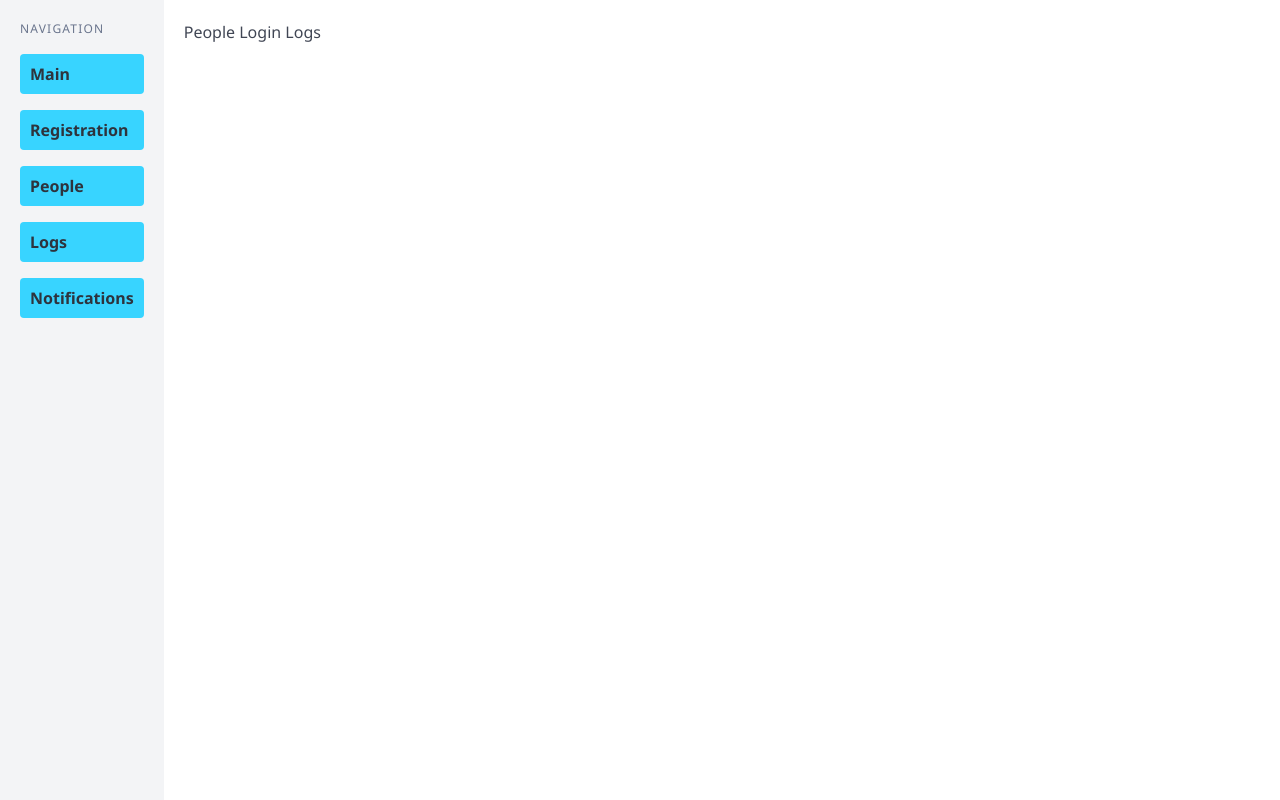
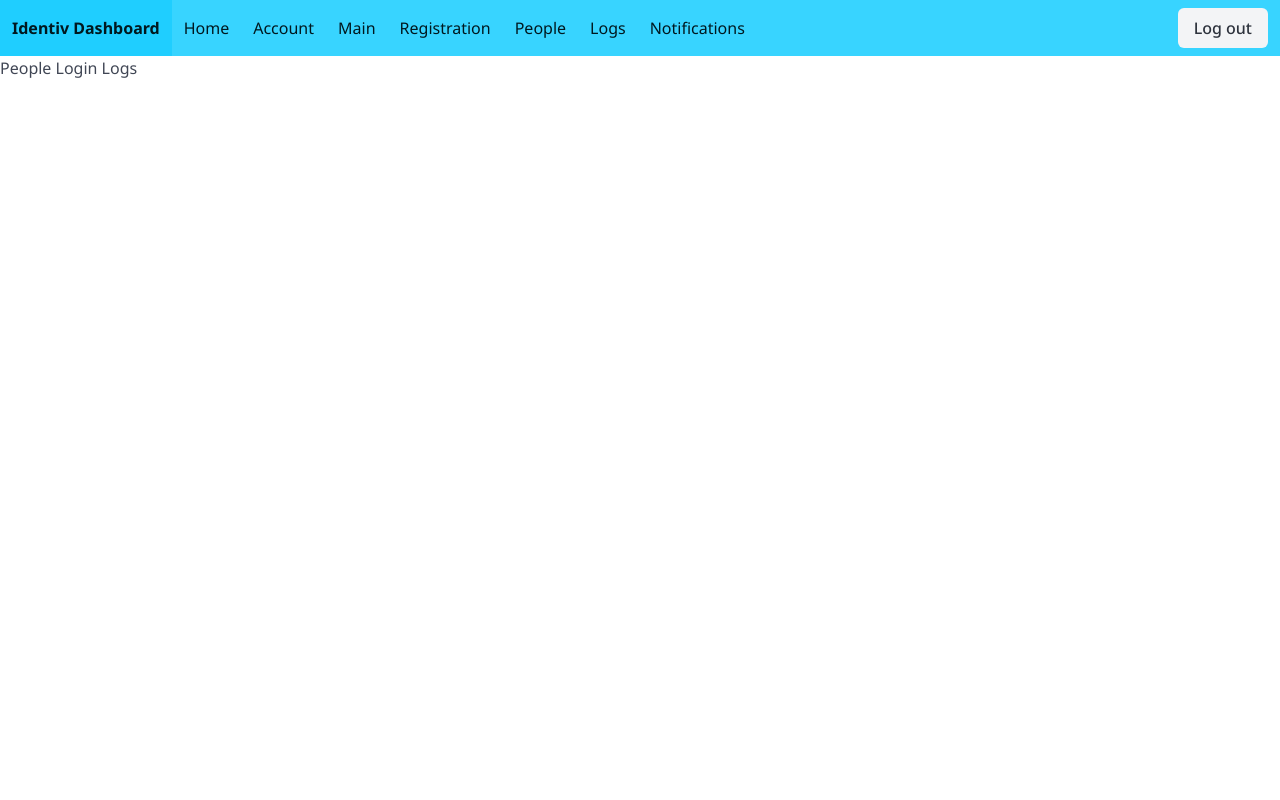
Before and after one commit to Avaneesh-Chopdekar/Identiv, a Django app: page /dashboard/logs/ in a window 1280 px wide. Run offline with Django 5.2, Linux system fonts and the light colour scheme.

Commit message:
replaced sidebar with navbar

```diff
--- /dev/null
+++ b/dashboard/static/dashboard/main.js
@@ -0,0 +1,17 @@
+const navbarBurgers = document.querySelectorAll(".navbar-burger");
+
+// Check if there are any navbar burgers
+if (navbarBurgers.length > 0) {
+  // Add a click event on each of them
+  navbarBurgers.forEach((navbarBurger) => {
+    navbarBurger.addEventListener("click", () => {
+      // Get the target from the "data-target" attribute
+      const target = navbarBurger.dataset.target;
+      const targetElement = document.getElementById(target);
+
+      // Toggle the "is-active" class on both the "navbar-burger" and the "navbar-menu"
+      navbarBurger.classList.toggle("is-active");
+      targetElement.classList.toggle("is-active");
+    });
+  });
+}
--- a/dashboard/templates/dashboard/base.html
+++ b/dashboard/templates/dashboard/base.html
@@ -21,6 +21,8 @@
 </head>
 
 <body>
+    {% include 'dashboard/partials/navbar.html' %}
+
     {% block body %}{% endblock %}
 
     <script src="{% static 'dashboard/main.js' %}"></script>
--- a/dashboard/templates/dashboard/index.html
+++ b/dashboard/templates/dashboard/index.html
@@ -1,9 +1,9 @@
-{% extends 'dashboard/sidebar_layout.html' %}
+{% extends 'dashboard/base.html' %}
 
-{% block title_section %}
+{% block title %}
 Main
 {% endblock %}
 
-{% block content %}
+{% block body %}
 <h2>Main Dashboard</h2>
 {% endblock %}
--- a/dashboard/templates/dashboard/logs.html
+++ b/dashboard/templates/dashboard/logs.html
@@ -1,9 +1,9 @@
-{% extends 'dashboard/sidebar_layout.html' %}
+{% extends 'dashboard/base.html' %}
 
-{% block title_section %}
+{% block title %}
 Login Logs
 {% endblock %}
 
-{% block content %}
+{% block body %}
 <h2>People Login Logs</h2>
 {% endblock %}
--- a/dashboard/templates/dashboard/notifications.html
+++ b/dashboard/templates/dashboard/notifications.html
@@ -1,9 +1,9 @@
-{% extends 'dashboard/sidebar_layout.html' %}
+{% extends 'dashboard/base.html' %}
 
-{% block title_section %}
+{% block title %}
 Notifications
 {% endblock %}
 
-{% block content %}
+{% block body %}
 <h2>Notifications List</h2>
 {% endblock %}
--- /dev/null
+++ b/dashboard/templates/dashboard/partials/navbar.html
@@ -0,0 +1,52 @@
+<nav class="navbar is-primary" role="navigation" aria-label="main navigation">
+    <div class="navbar-brand">
+        <a class="navbar-item has-text-weight-bold" href="{% url 'index' %}">
+            Identiv Dashboard
+        </a>
+
+        <!-- Burger icon for mobile view -->
+        <a role="button" class="navbar-burger" aria-label="menu" aria-expanded="false" data-target="navbarMenu">
+            <span aria-hidden="true"></span>
+            <span aria-hidden="true"></span>
+            <span aria-hidden="true"></span>
+            <span aria-hidden="true"></span>
+        </a>
+    </div>
+
+    <!-- Navbar links for larger screens -->
+    <div id="navbarMenu" class="navbar-menu">
+        <div class="navbar-start">
+            <a class="navbar-item" href="{% url 'landing_page' %}">
+                Home
+            </a>
+            <a class="navbar-item" href="{% url 'account' %}">
+                Account
+            </a>
+            <a class="navbar-item" href="{% url 'index' %}">
+                Main
+            </a>
+            <a class="navbar-item" href="{% url 'registration_fields' %}">
+                Registration
+            </a>
+            <a class="navbar-item" href="{% url 'people' %}">
+                People
+            </a>
+            <a class="navbar-item" href="{% url 'logs' %}">
+                Logs
+            </a>
+            <a class="navbar-item" href="{% url 'notifications' %}">
+                Notifications
+            </a>
+        </div>
+
+        <div class="navbar-end">
+            <div class="navbar-item">
+                <div class="buttons">
+                    <a class="button is-light" href="{% url 'logout' %}">
+                        Log out
+                    </a>
+                </div>
+            </div>
+        </div>
+    </div>
+</nav>
--- a/dashboard/templates/dashboard/people.html
+++ b/dashboard/templates/dashboard/people.html
@@ -1,9 +1,9 @@
-{% extends 'dashboard/sidebar_layout.html' %}
+{% extends 'dashboard/base.html' %}
 
-{% block title_section %}
+{% block title %}
 People
 {% endblock %}
 
-{% block content %}
+{% block body %}
 <h2>People List</h2>
 {% endblock %}
--- a/dashboard/templates/dashboard/registration_fields.html
+++ b/dashboard/templates/dashboard/registration_fields.html
@@ -1,10 +1,10 @@
-{% extends 'dashboard/sidebar_layout.html' %}
+{% extends 'dashboard/base.html' %}
 
-{% block title_section %}
+{% block title %}
 Registration Fields
 {% endblock %}
 
-{% block content %}
+{% block body %}
 <section class="section">
     <div class="container">
         <h1 class="title mb-3">Manage Registration Fields</h1>
--- a/dashboard/templates/dashboard/sidebar_layout.html
+++ /dev/null
@@ -1,27 +0,0 @@
-{% extends 'dashboard/base.html' %}
-
-{% block title %}
-{% block title_section %}{% endblock %} Dashboard | Identiv
-{% endblock %}
-
-{% block body %}
-<div class="content-wrapper">
-    <!-- Sidebar -->
-    <aside class="sidebar is-one-fifth menu has-background-light">
-        <p class="menu-label">Navigation</p>
-        <ul class="menu-list">
-            <li><a href="{% url 'index' %}" class="has-background-primary has-text-dark">Main</a></li>
-            <li><a href="{% url 'registration_fields' %}" class="has-background-primary has-text-dark">Registration</a>
-            </li>
-            <li><a href="{% url 'people' %}" class="has-background-primary has-text-dark">People</a></li>
-            <li><a href="{% url 'logs' %}" class="has-background-primary has-text-dark">Logs</a></li>
-            <li><a href="{% url 'notifications' %}" class="has-background-primary has-text-dark">Notifications</a></li>
-        </ul>
-    </aside>
-
-    <!-- Main Content -->
-    <div class="main-content is-four-fifths">
-        {% block content %}{% endblock %}
-    </div>
-</div>
-{% endblock %}
```
